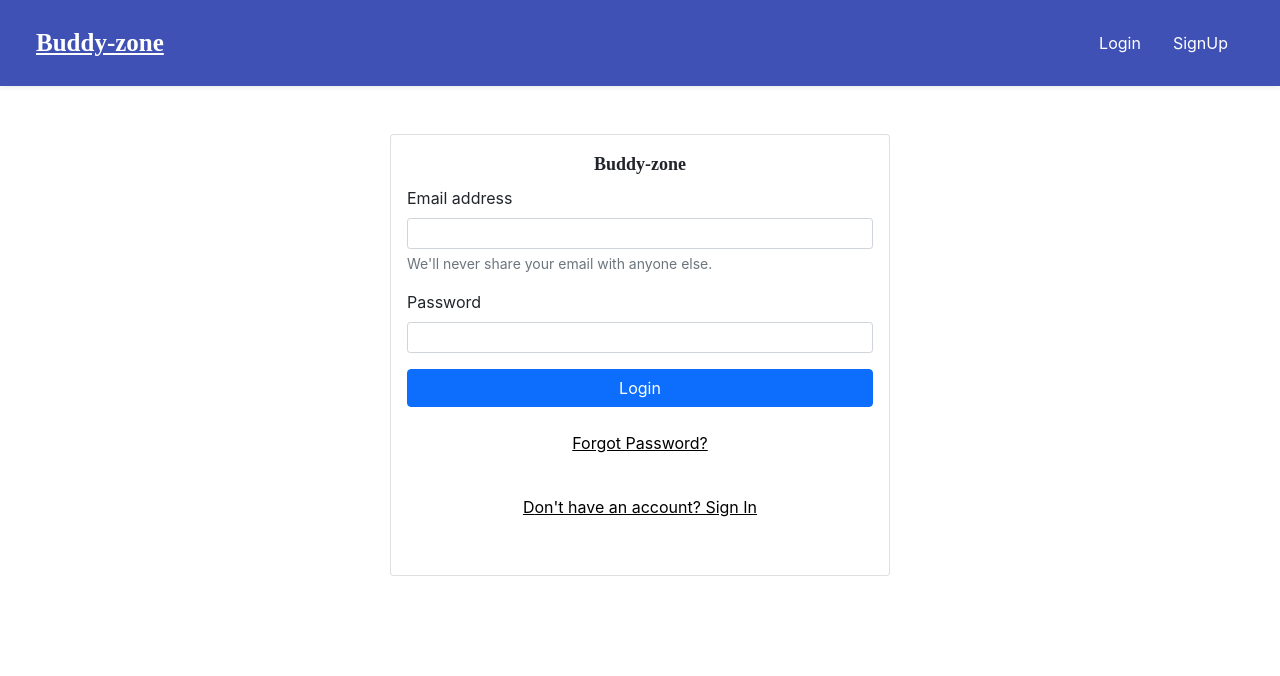
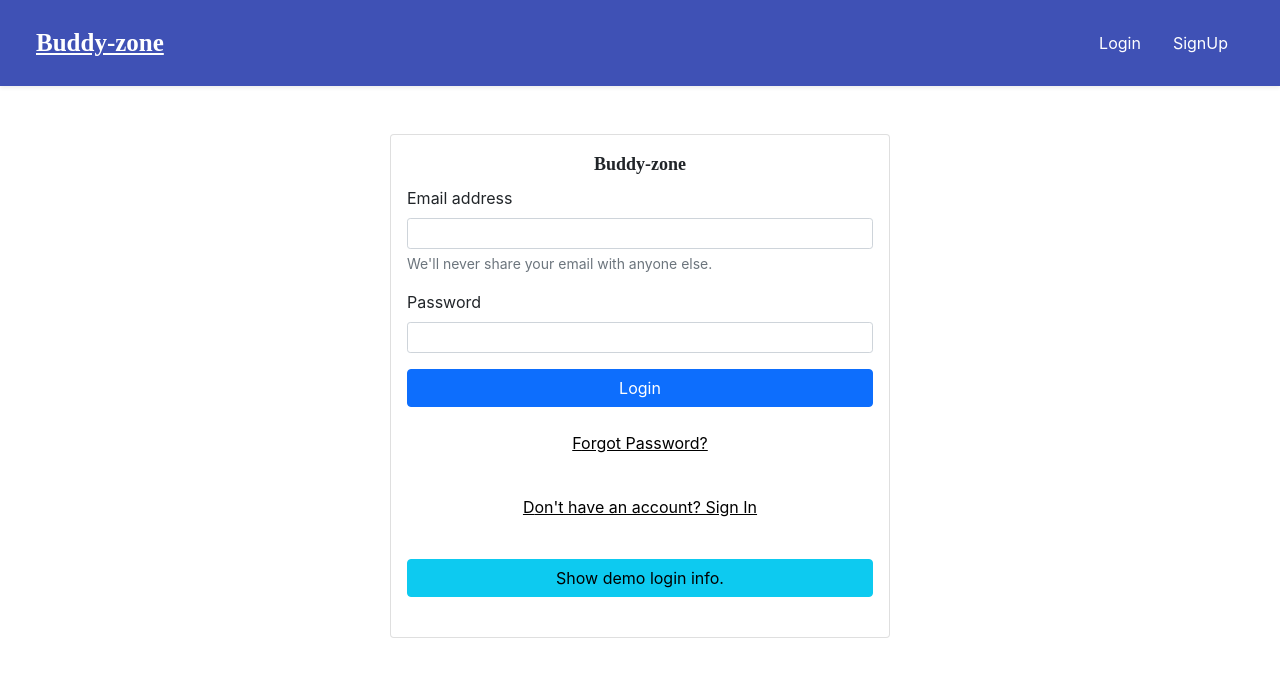
Before and after one commit to Oshan12345/simple-social-media-clint-side, a React (Create React App) app: page /login in a window 1280 px wide. Shown: the top 676 px of the page. Built offline with nearby package versions, Linux system fonts and the light colour scheme; a web font is replaced by a local one.

Commit message:
added demo login info

```diff
--- a/src/Pages/Login.js
+++ b/src/Pages/Login.js
@@ -11,6 +11,7 @@ const Login = () => {
     email: "",
     password: "",
   });
+  const [isDisplayDemoLoginInfo, setIsDisplayDemoLogin] = useState(false);
   const [displayMessage, setDisplayMessage] = useState({});
   const [isDisplayMessage, setIsDisplayMessage] = useState(false);
   const inputChange = (e) => {
@@ -123,6 +124,36 @@ const Login = () => {
           <Link to="/signup" className="text-center p-1">
             <p>Don't have an account? Sign In</p>
           </Link>
+
+          <div>
+            <button
+              className="btn btn-info w-100 mb-4"
+              onClick={() => setIsDisplayDemoLogin(!isDisplayDemoLoginInfo)}
+            >
+              {isDisplayDemoLoginInfo
+                ? "Hide demo login info."
+                : "Show demo login info."}
+            </button>
+            {isDisplayDemoLoginInfo && (
+              <div className="container overflow-hidden mb-5">
+                <div className="row gx-2">
+                  <div className="col">
+                    <div className="p-1 border rounded bg-info">
+                      Email: oshan@gamil.com <br />
+                      Password: oshan
+                    </div>
+                  </div>
+                  <div className="col ">
+                    <div className="p-1  border rounded bg-info">
+                      Email: soma5674@gmail.com
+                      <br />
+                      Password: soma
+                    </div>
+                  </div>
+                </div>
+              </div>
+            )}
+          </div>
         </div>
       </div>
     </div>
```
